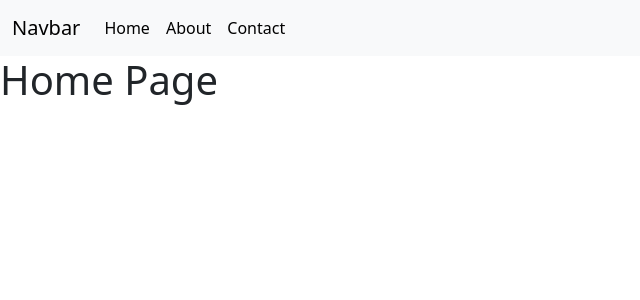
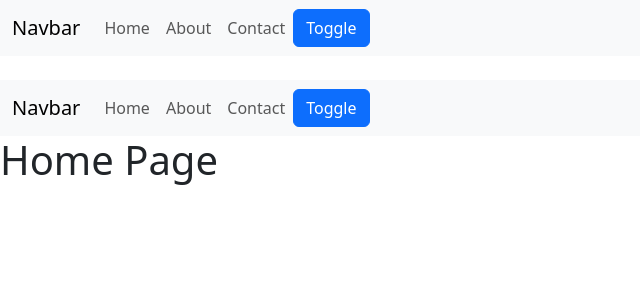
Before and after one commit to AhsenRiaz/Learning-Vuejs, a Vue app in the folder my-vue-app/: page / in a window 1280 px wide. Shown: the top 300 px of the page, without its empty margins (0-640 px from the left). Built offline with nearby package versions, Linux system fonts and the light colour scheme.

Commit message:
feat: computed properties

```diff
--- a/my-vue-app/src/components/Navbar.vue
+++ b/my-vue-app/src/components/Navbar.vue
@@ -4,6 +4,7 @@ export default {
     data() {
         return {
             activePage: 0,
+            useDarkNavbar: false,
             pages: [
                 {
                     link: { text: 'Home', url: 'index.html' },
@@ -22,13 +23,26 @@ export default {
                 }
             ]
         }
+    },
+    computed: {
+        navbarClasses() {
+            return {
+                'navbar-light': !this.useDarkNavbar,
+                'bg-light': !this.useDarkNavbar,
+                'navbar-dark': this.useDarkNavbar,
+                'bg-dark': this.useDarkNavbar
+            }
+        }
     }
+
 
 }
 </script>
 
 <template>
-    <nav class="navbar navbar-expand-lg bg-body-tertiary">
+    <!-- Binding CSS Classes using Object Properties -->
+    <nav :class="{ 'navbar-ligt bg-light': !useDarkNavbar, 'navbar-dark bg-dark': useDarkNavbar }"
+        class="navbar navbar-expand-lg mb-4">
         <div class="container-fluid">
             <a class="navbar-brand" href="#">Navbar</a>
             <button class="navbar-toggler" type="button" data-bs-toggle="collapse" data-bs-target="#navbarNavDropdown"
@@ -38,14 +52,40 @@ export default {
             <div class="collapse navbar-collapse" id="navbarNavDropdown">
                 <ul class="navbar-nav">
                     <li v-for="(page, index) in pages" class="nav-item">
-                        <a class="nav-link active" @click.prevent = "activePage = index" aria-current="page" :href="page.link.url">{{ page.link.text }}</a>
+                        <a class="nav-link" :class="{ active: active == index }" @click.prevent="activePage = index"
+                            aria-current="page" :href="page.link.url">{{ page.link.text }}</a>
                     </li>
                 </ul>
+                <form class="d-flex">
+                    <button class="btn btn-primary" @click.prevent="useDarkNavbar = !useDarkNavbar">Toggle</button>
+                </form>
             </div>
         </div>
     </nav>
 
-    <div id="content" >
+    <!-- Binding CSS Classes using Computed Properties -->
+    <nav :class="navbarClasses" class="navbar navbar-expand-lg">
+        <div class="container-fluid">
+            <a class="navbar-brand" href="#">Navbar</a>
+            <button class="navbar-toggler" type="button" data-bs-toggle="collapse" data-bs-target="#navbarNavDropdown"
+                aria-controls="navbarNavDropdown" aria-expanded="false" aria-label="Toggle navigation">
+                <span class="navbar-toggler-icon"></span>
+            </button>
+            <div class="collapse navbar-collapse" id="navbarNavDropdown">
+                <ul class="navbar-nav">
+                    <li v-for="(page, index) in pages" class="nav-item">
+                        <a class="nav-link" :class="{ active: active == index }" @click.prevent="activePage = index"
+                            aria-current="page" :href="page.link.url">{{ page.link.text }}</a>
+                    </li>
+                </ul>
+                <form class="d-flex">
+                    <button class="btn btn-primary" @click.prevent="useDarkNavbar = !useDarkNavbar">Toggle</button>
+                </form>
+            </div>
+        </div>
+    </nav>
+
+    <div id="content">
         <h1>{{ pages[activePage].pageTitle }}</h1>
     </div>
 
```
